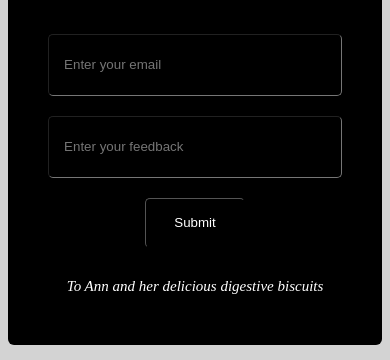
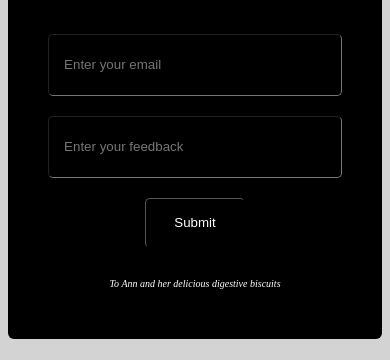
Before and after one commit to kkmurerwa/productLandingPage, a plain HTML site: page index.html in a window 390 px wide. Shown: the part 2374-2734 px from the top of the page. Drawn offline with Linux system fonts and the light colour scheme.

Commit message:
Add files via upload

```diff
--- a/productlanding.css
+++ b/productlanding.css
@@ -113,4 +113,7 @@ input {
     padding: 10px;
     height: auto;
   }
+  #dedication{
+    font-size: 10px;
+  }
 }
```
